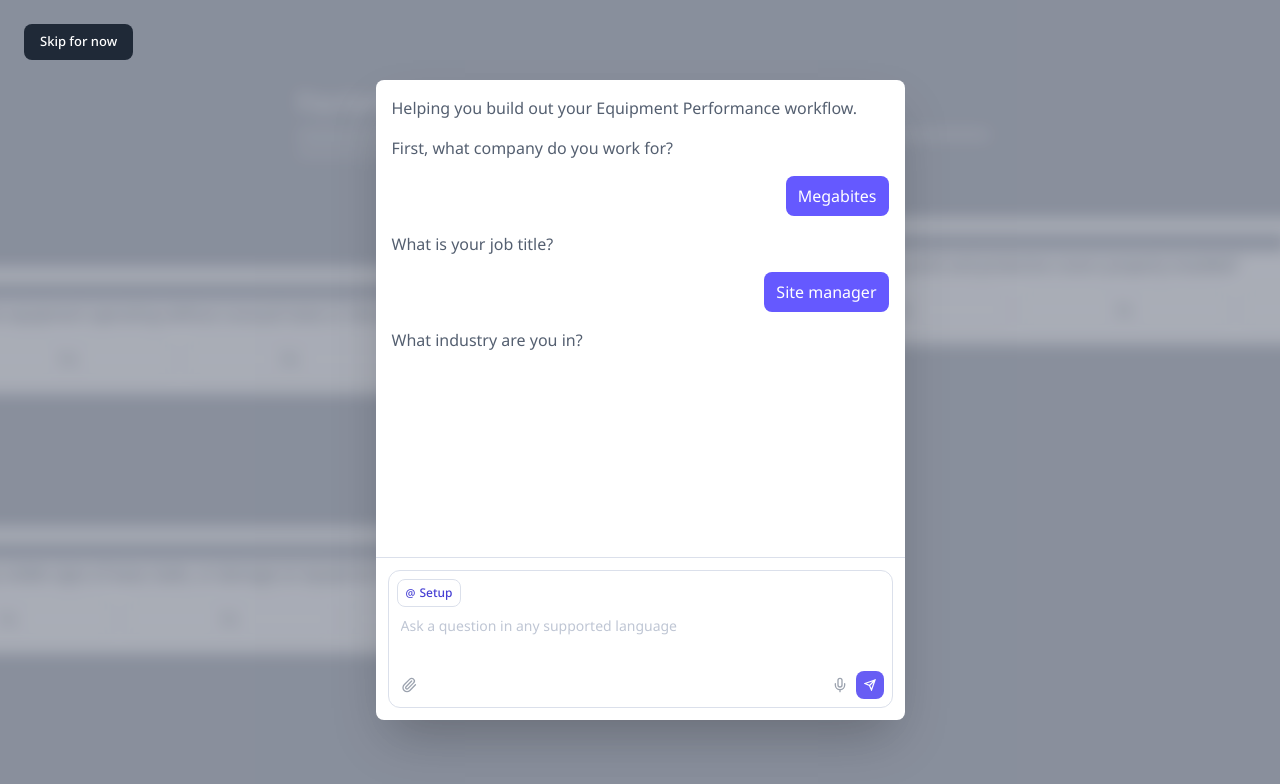
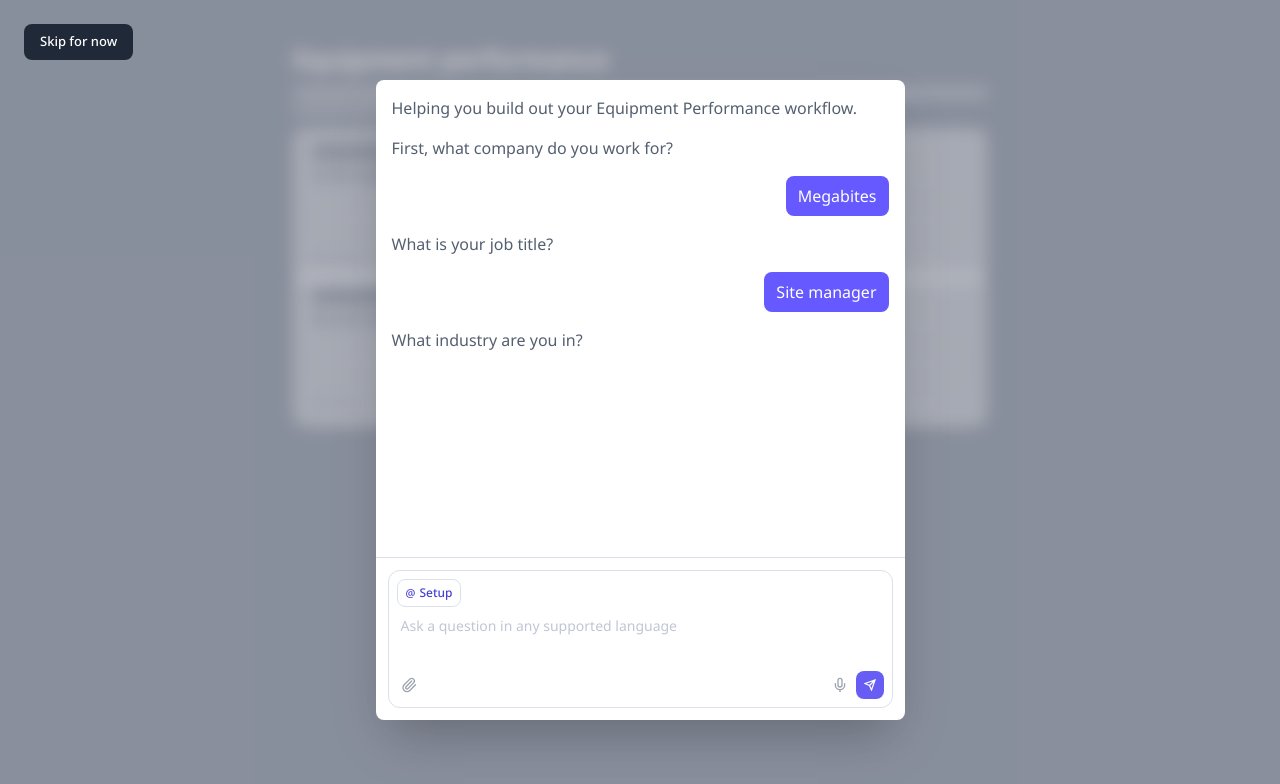
Before and after one commit to Tongpnk/safetyculture-onboarding, a React (Vite) app: page /plan in a window 1280 px wide. Shown: the top 784 px of the page. Built offline with nearby package versions, Linux system fonts and the light colour scheme.

Commit message:
Plan: bg cards stack vertically and appear one by one as each answer is given

```diff
--- a/src/screens/Plan.tsx
+++ b/src/screens/Plan.tsx
@@ -4,21 +4,25 @@ import { Paperclip, Mic, ChevronDown } from 'lucide-react'
 
 // ─── Background ──────────────────────────────────────────────────────────────
 
-const BG_ELEMENTS = [
-  { label: 'Equipment performance', isTitle: true,
-    style: { left: '22.9%', top: '11.2%', width: '54.2%' }, delay: '0s', dur: '30s' },
-  { q: 'Is the equipment operating without unusual noise or vibration?', isTitle: false,
-    style: { left: '-4.4%', top: '34.7%', width: '54.2%' }, delay: '-8s', dur: '26s' },
-  { q: 'Are all safety guards and protective covers properly installed?', isTitle: false,
-    style: { left: '61%', top: '28.4%', width: '54.2%' }, delay: '-14s', dur: '34s' },
-  { q: 'Are there any visible signs of wear, leaks, or damage on equipment?', isTitle: false,
-    style: { left: '-9.6%', top: '67.6%', width: '54.2%' }, delay: '-5s', dur: '28s' },
+// Checklist questions that appear one-by-one as the AI conversation progresses
+const BG_QUESTIONS = [
+  'Is the equipment operating without unusual noise or vibration?',
+  'Are all safety guards and protective covers properly installed?',
+  'Are there any visible signs of wear, leaks, or damage on equipment?',
+  'Are emergency stop buttons accessible and functioning correctly?',
+  'Is routine maintenance up to date for all equipment?',
 ]
 
-function BgQuestion({ q, style, delay, dur }: { q: string; style: React.CSSProperties; delay: string; dur: string }) {
+// Each bg card appears after this ITEMS index enters shownItems
+const BG_CARD_TRIGGERS = [2, 4, 6, 8, 10]
+
+function BgCard({ q, top }: { q: string; top: string }) {
   return (
-    <div className="absolute bg-element" style={{ ...style, animationDelay: delay, animationDuration: dur }}>
-      <div className="bg-white rounded-xl px-5 py-4" style={{ filter: 'blur(8px)', opacity: 0.55 }}>
+    <div
+      className="absolute animate-fadeIn"
+      style={{ left: '22.9%', top, width: '54.2%' }}
+    >
+      <div className="bg-white rounded-xl px-5 py-4" style={{ filter: 'blur(8px)', opacity: 0.5 }}>
         <div className="h-4 w-3/4 bg-gray-400 rounded mb-1" />
         <p className="text-[15px] text-gray-700 font-medium mb-4 leading-snug">{q}</p>
         <div className="flex gap-3">
@@ -26,18 +30,11 @@ function BgQuestion({ q, style, delay, dur }: { q: string; style: React.CSSPrope
             <div key={opt} className="flex-1 py-2 text-[13px] text-center rounded-lg border border-gray-300 text-gray-600 bg-white">{opt}</div>
           ))}
         </div>
-      </div>
-    </div>
-  )
-}
-
-function BgTitle({ label, style, delay, dur }: { label: string; style: React.CSSProperties; delay: string; dur: string }) {
-  return (
-    <div className="absolute bg-element" style={{ ...style, animationDelay: delay, animationDuration: dur }}>
-      <div style={{ filter: 'blur(8px)', opacity: 0.45 }}>
-        <p className="text-[26px] font-bold text-white mb-2">{label}</p>
-        <div className="h-3 w-full bg-white/40 rounded mb-1.5" />
-        <div className="h-3 w-5/6 bg-white/30 rounded" />
+        <div className="flex gap-4 mt-3">
+          {['Add note', 'Attach media', 'Create action'].map(a => (
+            <div key={a} className="text-[11px] text-gray-400">{a}</div>
+          ))}
+        </div>
       </div>
     </div>
   )
@@ -177,16 +174,27 @@ export default function Plan() {
   return (
     <div className="relative min-h-screen flex items-center justify-center overflow-hidden" style={{ backgroundColor: '#9CA3AF' }}>
 
-      {/* Drifting background */}
-      <div className="absolute inset-0 pointer-events-none">
-        {BG_ELEMENTS.map((el, i) =>
-          el.isTitle
-            ? <BgTitle key={i} label={el.label!} style={el.style} delay={el.delay} dur={el.dur} />
-            : <BgQuestion key={i} q={el.q!} style={el.style} delay={el.delay} dur={el.dur} />
+      {/* Stacking background cards — appear one by one as answers are given */}
+      <div className="absolute inset-0 pointer-events-none overflow-hidden">
+        {/* Title — always visible */}
+        <div
+          className="absolute animate-fadeIn"
+          style={{ left: '22.9%', top: '5%', width: '54.2%', filter: 'blur(8px)', opacity: 0.4 }}
+        >
+          <p className="text-[26px] font-bold text-white mb-2">Equipment performance</p>
+          <div className="h-3 w-full bg-white/40 rounded mb-1.5" />
+          <div className="h-3 w-5/6 bg-white/30 rounded" />
+        </div>
+
+        {/* Question cards — each triggered after corresponding answer */}
+        {BG_QUESTIONS.map((q, i) =>
+          shownItems.includes(BG_CARD_TRIGGERS[i])
+            ? <BgCard key={i} q={q} top={`${16 + i * 18}%`} />
+            : null
         )}
       </div>
 
-      {/* Overlay */}
+      {/* Grey overlay */}
       <div className="absolute inset-0 bg-gray-500/40" />
 
       {/* Skip for now */}
@@ -360,24 +368,11 @@ export default function Plan() {
       </div>
 
       <style>{`
-        @keyframes bgDrift {
-          0%   { transform: translate(0px, 0px); }
-          33%  { transform: translate(6px, -14px); }
-          66%  { transform: translate(-5px, -8px); }
-          100% { transform: translate(4px, -18px); }
-        }
-        .bg-element {
-          animation-name: bgDrift;
-          animation-timing-function: ease-in-out;
-          animation-iteration-count: infinite;
-          animation-direction: alternate;
-          will-change: transform;
-        }
         @keyframes fadeIn {
           from { opacity: 0; transform: translateY(6px); }
           to   { opacity: 1; transform: translateY(0); }
         }
-        .animate-fadeIn { animation: fadeIn 0.3s ease-out forwards; }
+        .animate-fadeIn { animation: fadeIn 0.4s ease-out forwards; }
         @keyframes shimmer {
           0%   { background-position: -200% center; }
           100% { background-position: 200% center; }
```
